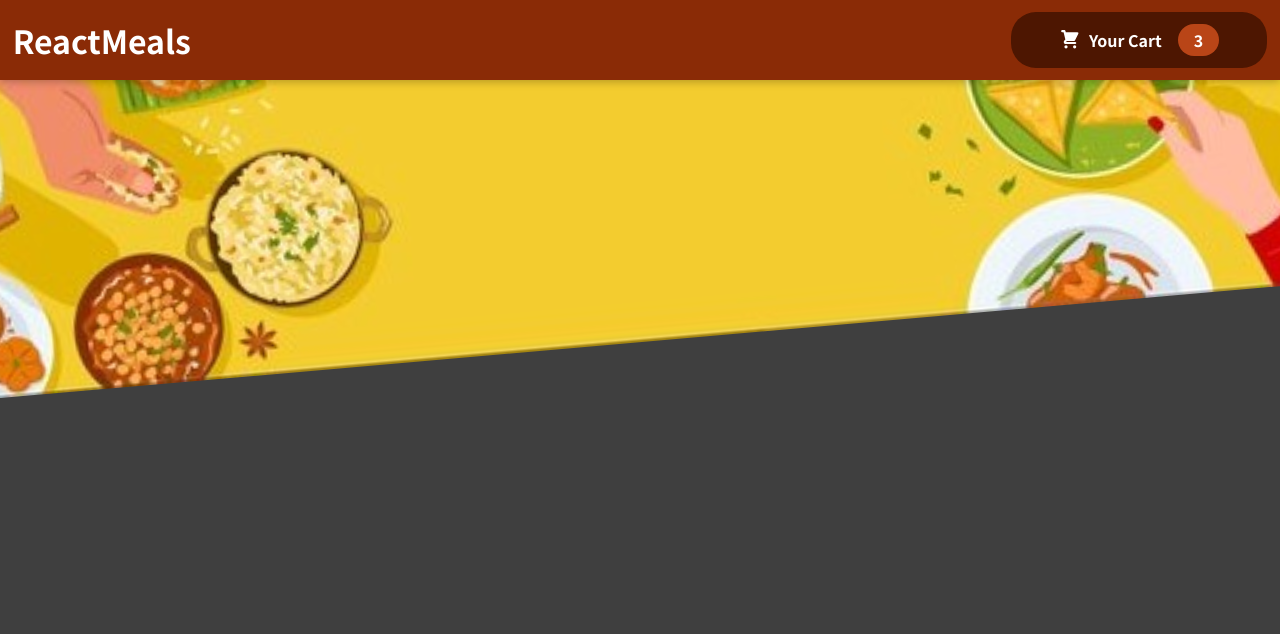
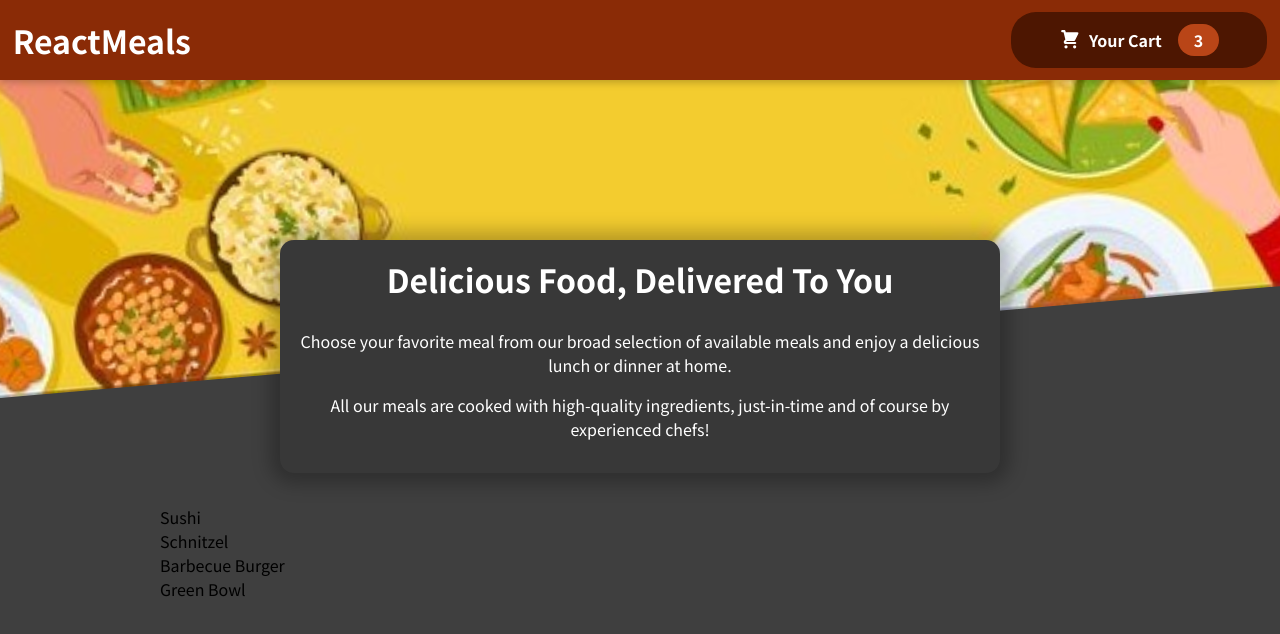
Before and after one commit to sumith-tech/01-Restaurent-Project, a React (Create React App) app: page / in a window 1280 px wide. Shown: the top 634 px of the page. Built offline with nearby package versions, Linux system fonts and the light colour scheme; the HTML template or start-up script is replaced by a standard one.

Commit message:
Building the header of your restaurant app

```diff
--- a/src/App.js
+++ b/src/App.js
@@ -1,9 +1,13 @@
 import { Fragment } from "react";
 import Header from "./Components/Layout/Header";
+import Meals from "./Components/Meals/Meals";
 const App = () => {
   return (
     <Fragment>
       <Header />
+      <main>
+        <Meals/>
+      </main>
     </Fragment>
   );
 };
--- a/src/Components/Layout/Header.js
+++ b/src/Components/Layout/Header.js
@@ -2,6 +2,7 @@
 import classes from "./Header.module.css";
 import bannerimg from "../../Assets/food-banner.jpg";
 import ButtonCart from "./ButtonCart";
+import MealsSummary from "../Meals/MealsSummary";
 const Header = (props) => {
   return (
     <Fragment>
@@ -9,7 +10,7 @@
         <h1>ReactMeals</h1>
         <ButtonCart />
       </header>
-      <div className={classes['main-image']}>
+      <div className={classes["main-image"]}>
         <img src={bannerimg} alt="a animated food table"></img>
       </div>
     </Fragment>
--- /dev/null
+++ b/src/Components/Meals/AvailableMeal.js
@@ -0,0 +1,38 @@
+import classes from "./AvailableMeal.module.css";
+
+const Dummy_Meals = [
+  {
+    id: "m1",
+    name: "Sushi",
+    description: "Finest fish and veggies",
+    price: 22.99,
+  },
+  {
+    id: "m2",
+    name: "Schnitzel",
+    description: "A german specialty!",
+    price: 16.5,
+  },
+  {
+    id: "m3",
+    name: "Barbecue Burger",
+    description: "American, raw, meaty",
+    price: 12.99,
+  },
+  {
+    id: "m4",
+    name: "Green Bowl",
+    description: "Healthy...and green...",
+    price: 18.99,
+  },
+];
+
+const AvailableMeal = () => {
+  const mealsList = Dummy_Meals.map((meals) => <li>{meals.name}</li>);
+  return (
+    <section className={classes.meals}>
+      <ul>{mealsList}</ul>
+    </section>
+  );
+};
+export default AvailableMeal;
--- /dev/null
+++ b/src/Components/Meals/AvailableMeal.module.css
@@ -0,0 +1,24 @@
+.meals {
+    max-width: 60rem;
+    width: 90%;
+    margin: 2rem auto;
+    animation: meals-appear 1s ease-out forwards;
+  }
+
+  .meals ul {
+    list-style: none;
+    margin: 0;
+    padding: 0;
+  }
+
+  @keyframes meals-appear {
+    from {
+      opacity: 0;
+      transform: translateY(3rem);
+    }
+
+    to {
+      opacity: 1;
+      transform: translateY(0);
+    }
+  }
--- /dev/null
+++ b/src/Components/Meals/Meals.js
@@ -0,0 +1,13 @@
+import {Fragment} from "react";
+import MealsSummary from "./MealsSummary";
+import AvailableMeal from "./AvailableMeal";
+
+const Meals = ()=>{
+    return(
+        <Fragment>
+            <MealsSummary/>
+            <AvailableMeal/>
+        </Fragment>
+    )
+}
+export default Meals;
--- /dev/null
+++ b/src/Components/Meals/MealsSummary.js
@@ -0,0 +1,19 @@
+import classes from './MealsSummary.module.css';
+
+const MealsSummary = () => {
+  return (
+    <section className={classes.summary}>
+      <h2>Delicious Food, Delivered To You</h2>
+      <p>
+        Choose your favorite meal from our broad selection of available meals
+        and enjoy a delicious lunch or dinner at home.
+      </p>
+      <p>
+        All our meals are cooked with high-quality ingredients, just-in-time and
+        of course by experienced chefs!
+      </p>
+    </section>
+  );
+};
+
+export default MealsSummary;
--- /dev/null
+++ b/src/Components/Meals/MealsSummary.module.css
@@ -0,0 +1,18 @@
+.summary {
+    text-align: center;
+    max-width: 45rem;
+    width: 90%;
+    margin: auto;
+    margin-top: -10rem;
+    position: relative;
+    background-color: #383838;
+    color: white;
+    border-radius: 14px;
+    padding: 1rem;
+    box-shadow: 0 1px 18px 10px rgba(0, 0, 0, 0.25);
+  }
+
+  .summary h2 {
+    font-size: 2rem;
+    margin-top: 0;
+  }
```
